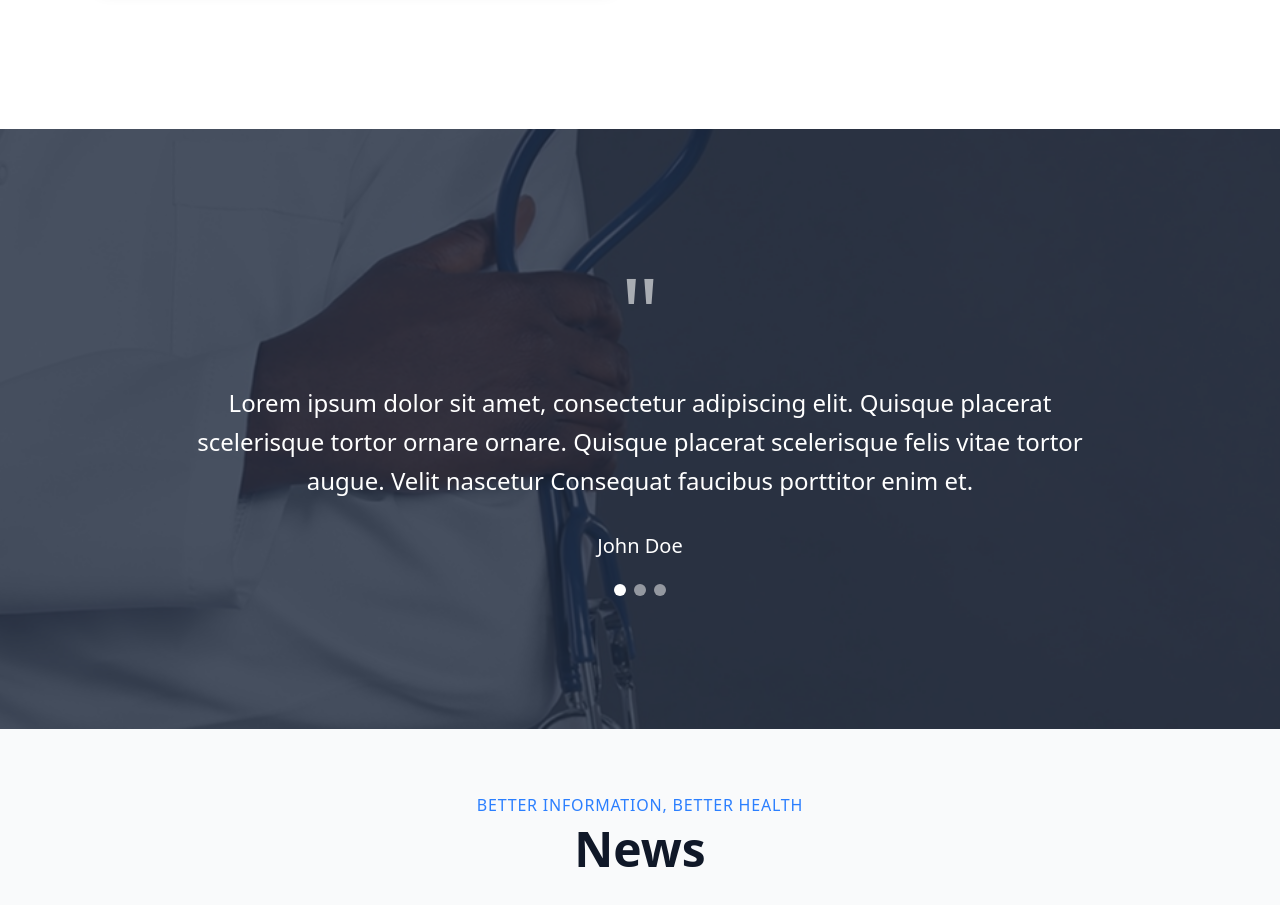
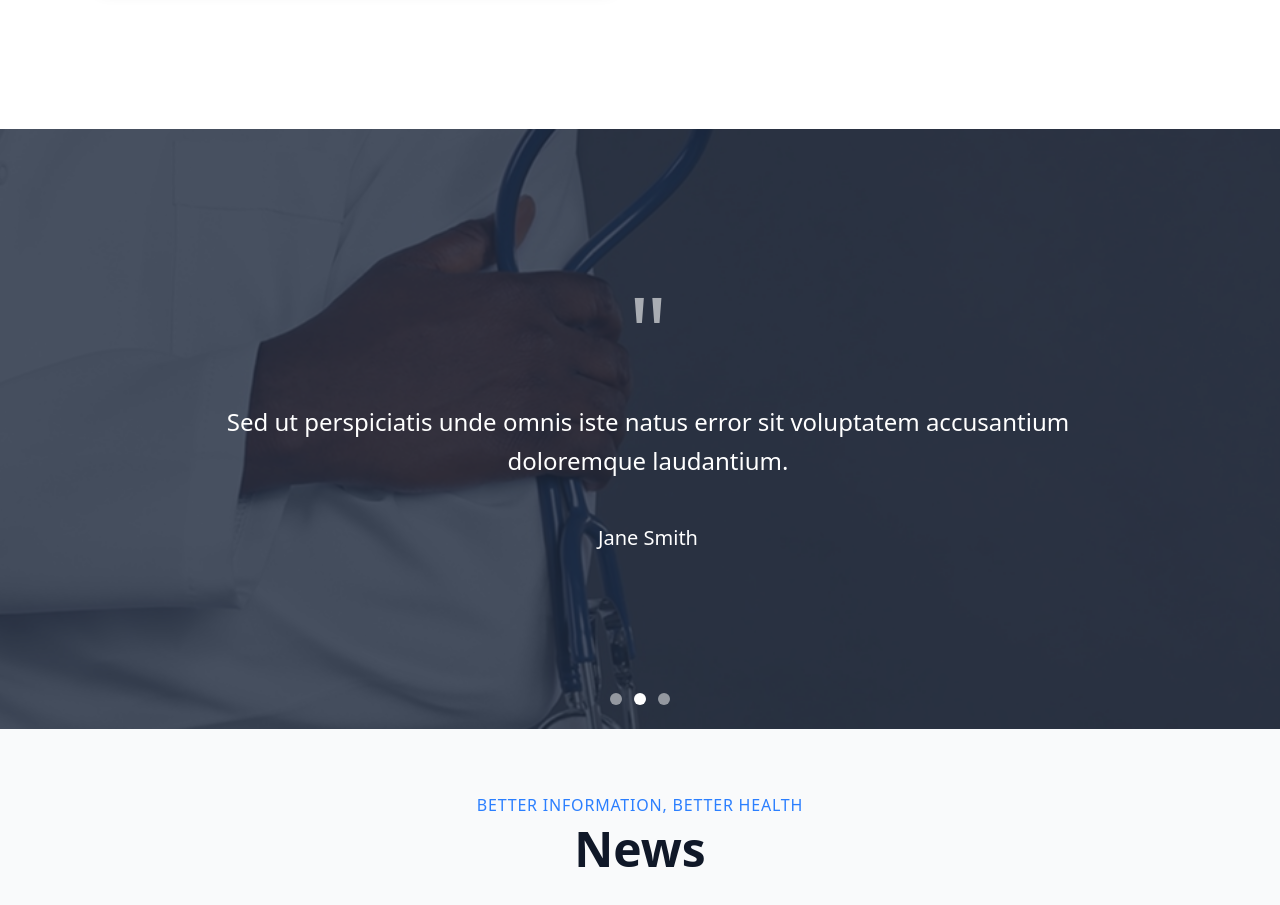
Before and after one commit to jawwad-ali/hospital_project, a Next.js app: page /about in a window 1280 px wide. Shown: the part 1240-2145 px from the top of the page. Built offline with nearby package versions, Linux system fonts and the light colour scheme.

Commit message:
slider on testimonials implemented

```diff
--- a/src/Components/Testimonials.tsx
+++ b/src/Components/Testimonials.tsx
@@ -1,10 +1,48 @@
-import Image from "next/image"
-import TestimonialsImage from "../../public/testimonials.png"
+"use client";
 
-const Testimonials = () => {
+import Image from "next/image";
+import TestimonialsImage from "../../public/testimonials.png";
+import { useState } from "react";
+import { useKeenSlider } from "keen-slider/react";
+import "keen-slider/keen-slider.min.css";
+
+const testimonials = [
+  {
+    quote:
+      "Lorem ipsum dolor sit amet, consectetur adipiscing elit. Quisque placerat scelerisque tortor ornare ornare. Quisque placerat scelerisque felis vitae tortor augue. Velit nascetur Consequat faucibus porttitor enim et.",
+    author: "John Doe",
+  },
+  {
+    quote:
+      "Sed ut perspiciatis unde omnis iste natus error sit voluptatem accusantium doloremque laudantium.",
+    author: "Jane Smith",
+  },
+  {
+    quote:
+      "But I must explain to you how all this mistaken idea of denouncing pleasure and praising pain was born.",
+    author: "Alex Johnson",
+  },
+];
+
+export default function Testimonials() {
+  const [currentSlide, setCurrentSlide] = useState(0);
+  const [sliderRef, slider] = useKeenSlider<HTMLDivElement>({
+    loop: true,
+    slides: { perView: 1 },
+    slideChanged(s) {
+      setCurrentSlide(s.track.details.rel);
+    },
+    created(s) {
+      const play = () => {
+        s.next();
+        setTimeout(play, 5000);
+      };
+      setTimeout(play, 5000);
+    },
+  });
+
   return (
-    <div>
-      <div className="relative w-full h-96 md:h-[500px] lg:h-[600px] overflow-hidden mt-20">
+    <div className="relative w-full h-96 md:h-[500px] lg:h-[600px] overflow-hidden mt-20">
       {/* Background Image */}
       <Image
         src={TestimonialsImage}
@@ -17,32 +55,50 @@ const Testimonials = () => {
       {/* Dark Blue Overlay */}
       <div className="absolute inset-0 bg-slate-800/80"></div>
 
-      {/* Content */}
-      <div className="relative z-10 flex flex-col items-center justify-center h-full px-6 md:px-12 lg:px-24">
-        {/* Quote Mark */}
-        <div className="text-6xl md:text-7xl lg:text-8xl text-white/60 mb-6">"</div>
+      {/* Slider Content */}
+      <div
+        ref={sliderRef}
+        className="keen-slider relative z-10 h-full md:px-16 lg:px-2"
+      >
+        {testimonials.map(({ quote, author }, idx) => (
+          <div
+            key={idx}
+            style={{ width: "100%" }}
+            className="keen-slider__slide flex flex-col items-center justify-center text-center h-full"
+          >
+            <div className="text-6xl md:text-7xl lg:text-8xl text-white/60 mb-6">
+              &quot;
+            </div>
 
-        {/* Quote Text */}
-        <blockquote className="text-white text-center max-w-4xl mb-8">
-          <p className="text-lg md:text-xl lg:text-2xl leading-relaxed font-light">
-            Lorem ipsum dolor sit amet, consectetur adipiscing elit. Quisque placerat scelerisque tortor ornare ornare.
-            Quisque placerat scelerisque felis vitae tortor augue. Velit nascetur Consequat faucibus porttitor enim et.
-          </p>
-        </blockquote>
+            <blockquote className="text-white max-w-4xl mb-8">
+              <p className="text-sm  md:text-xl lg:text-2xl  leading-relaxed font-light">
+                {quote}
+              </p>
+            </blockquote>
 
-        {/* Author */}
-        <cite className="text-white text-lg md:text-xl font-medium not-italic mb-6">John Doe</cite>
+            <cite className="text-white text-lg md:text-xl mt-3 font-medium not-italic mb-6">
+              {author}
+            </cite>
+          </div>
+        ))}
 
         {/* Pagination Dots */}
-        <div className="flex space-x-2">
-          <div className="w-3 h-3 bg-white rounded-full"></div>
-          <div className="w-3 h-3 bg-white/50 rounded-full"></div>
-          <div className="w-3 h-3 bg-white/50 rounded-full"></div>
+        <div className="absolute bottom-6 left-1/2 transform -translate-x-1/2 flex space-x-3 z-20">
+          {slider.current &&
+            [...Array(slider.current.track.details.slides.length).keys()].map(
+              (idx) => (
+                <button
+                  key={idx}
+                  onClick={() => slider.current?.moveToIdx(idx)}
+                  className={`w-3 h-3 rounded-full transition-colors duration-300 ${
+                    currentSlide === idx ? "bg-white" : "bg-white/50"
+                  }`}
+                  aria-label={`Go to slide ${idx + 1}`}
+                />
+              )
+            )}
         </div>
       </div>
     </div>
-    </div>
-  )
+  );
 }
-
-export default Testimonials
```
